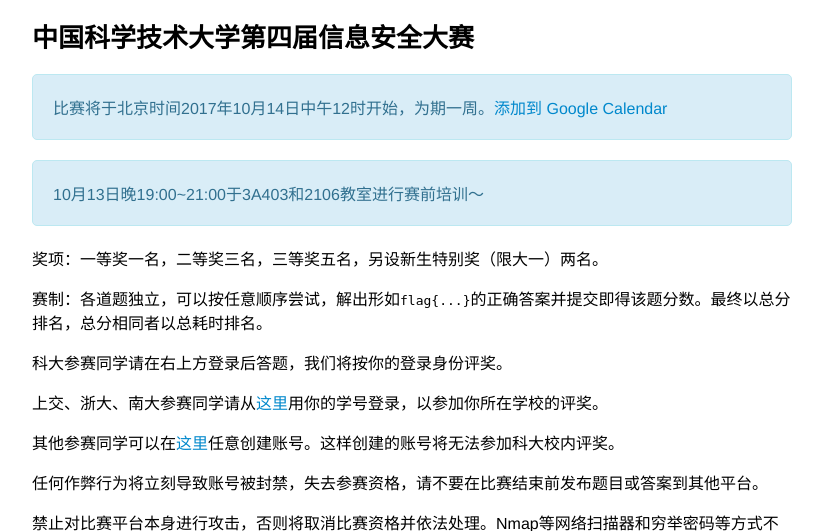
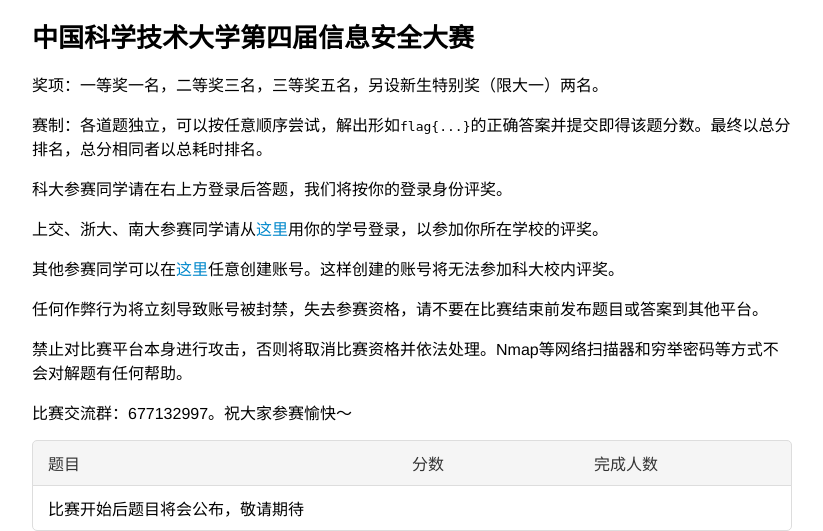
Before and after one commit to ustclug/hackergame2017, a Django app: page / in a window 1280 px wide. Shown: the part 60-591 px from the top of the page, without its empty margins (228-1051 px from the left). Run offline with Django 3.2, Linux system fonts and the light colour scheme.

Commit message:
Update hub.html

```diff
--- a/hackergame/templates/hackergame/hub.html
+++ b/hackergame/templates/hackergame/hub.html
@@ -6,8 +6,6 @@
 
 {% block body %}
     <h1>中国科学技术大学第四届信息安全大赛</h1>
-    <div class="msg-info">比赛将于北京时间2017年10月14日中午12时开始，为期一周。<a href="http://www.google.com/calendar/event?action=TEMPLATE&text=Hackergame%202017&details=Hackergame%202017&dates=20171014T040000Z/20171021T040000Z&location=http://hack.lug.ustc.edu.cn/&trp=false">添加到 Google Calendar</a></div>
-    <div class="msg-info">10月13日晚19:00~21:00于3A403和2106教室进行赛前培训～</div>
     <p>奖项：一等奖一名，二等奖三名，三等奖五名，另设新生特别奖（限大一）两名。</p>
     <p>赛制：各道题独立，可以按任意顺序尝试，解出形如<code>flag{...}</code>的正确答案并提交即得该题分数。最终以总分排名，总分相同者以总耗时排名。</p>
     <p>科大参赛同学请在右上方登录后答题，我们将按你的登录身份评奖。</p>
```
